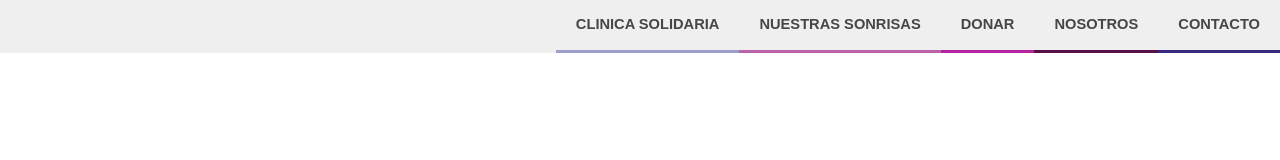
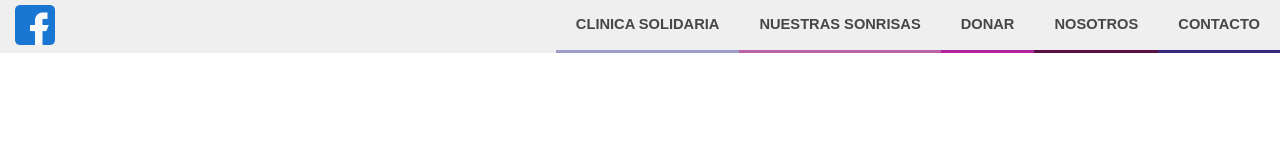
Before and after one commit to rolas91/menu-responsive, a plain HTML site: page index.html in a window 1280 px wide. Drawn offline with Linux system fonts and the light colour scheme.

Commit message:
agrego logo en el menu

```diff
--- a/index.html
+++ b/index.html
@@ -8,8 +8,12 @@
 </head>
 <body>
     <header>
+        <div class="logo">
+            <a href="#" ><img src="assets/facebook.png" alt="Logo" width="40"></a>
+        </div>
         <input type="checkbox" id="btn-menu">
         <label for="btn-menu"><img src="assets/list.png" width="30" alt=""></label>
+
         <nav class="menu">
             <ul>
                 <li><a href="" class="link-color1">Clinica solidaria</a></li>
--- a/style.css
+++ b/style.css
@@ -19,6 +19,20 @@ header label {
 header label:hover {
 	cursor: pointer;
 }
+.logo {
+	position: absolute;
+	left: 10px;
+	width: 50px;
+	height: 50px;
+	display: flex;
+	justify-content: center;
+	align-items: center;
+}
+.logo a {
+	text-decoration: none;
+	line-height: 1px;
+}
+
 .menu ul {
 	margin: 0;
 	list-style: none;
```
Also changed, not shown: assets/facebook.png (added).
